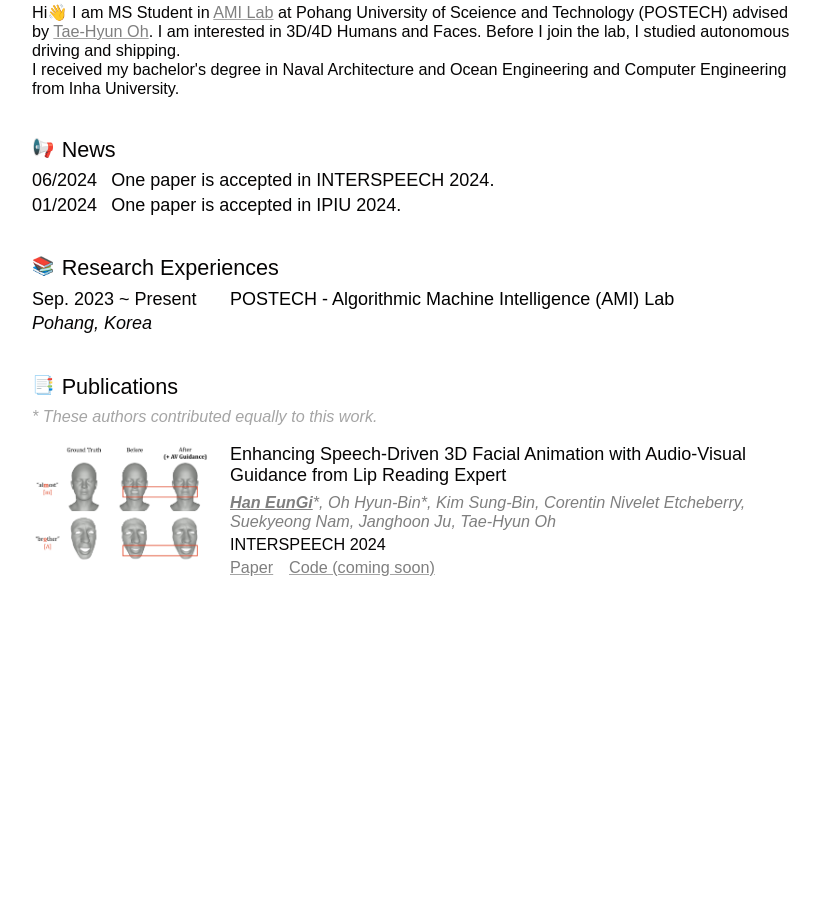
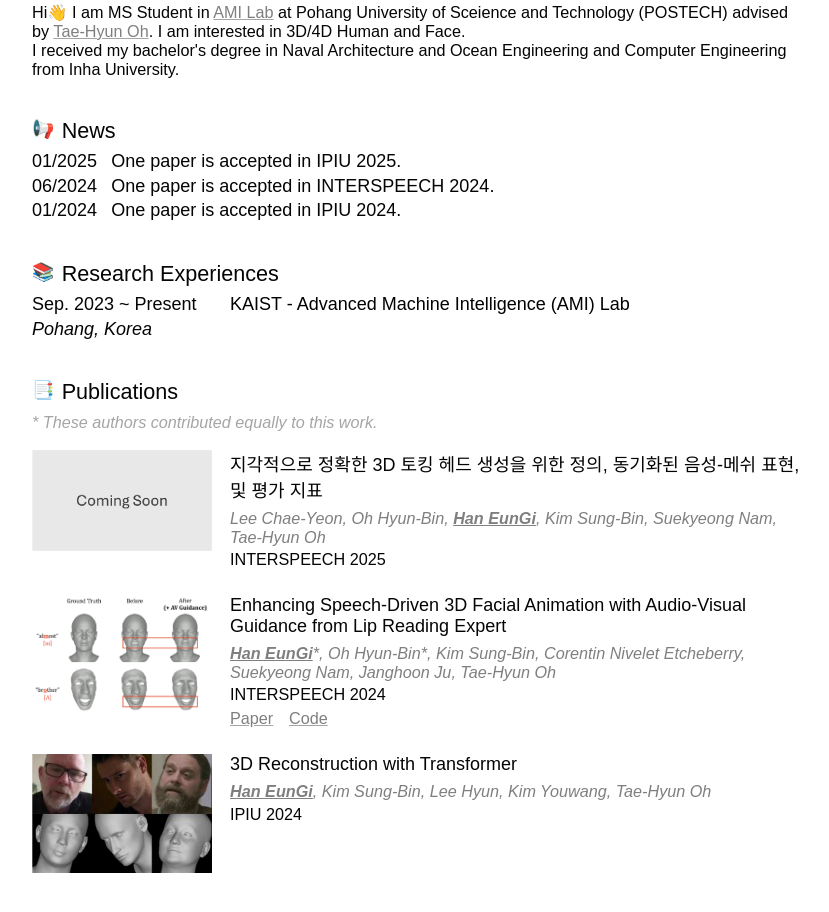
Before and after one commit to winterbloooom/profile, a plain HTML site: page index.html in a window 1280 px wide. Shown: the part 430-1342 px from the top of the page, without its empty margins (224-1053 px from the left). Before the commit the page ends 1251 px from the top, so only its background shows below. Drawn offline with Linux system fonts and the light colour scheme.

Commit message:
Update index.html

```diff
--- a/index.html
+++ b/index.html
@@ -60,8 +60,7 @@
                 </div>
                 <div id="home-greeting">
                     Hi👋 I am MS Student in <a href="https://ami.postech.ac.kr/">AMI Lab</a> at Pohang University of Sceience and Technology (POSTECH) advised by <a href="https://ami.postech.ac.kr/members/tae-hyun-oh">Tae-Hyun Oh</a>.
-                    I am interested in 3D/4D Humans and Faces.
-                    Before I join the lab, I studied autonomous driving and shipping. <br>
+                    I am interested in 3D/4D Human and Face. <br>
                     I received my bachelor's degree in Naval Architecture and Ocean Engineering and Computer Engineering from Inha University.
                 </div>
 
@@ -72,6 +71,10 @@
                     </div>
                     <div class="section-contents" id="section-news">
                         <!-- TODO: JSON 등으로 문서화하고, JS로 불러오기 -->
+                        <div class="news-single">
+                            <div class="news-single-date">01/2025</div>
+                            <div class="news-single-content">One paper is accepted in IPIU 2025.</div>
+                        </div>
                         <div class="news-single">
                             <div class="news-single-date">06/2024</div>
                             <div class="news-single-content">One paper is accepted in INTERSPEECH 2024.</div>
@@ -92,7 +95,7 @@
                         <div class="expr-single">
                             <div class="expr-single-duration">Sep. 2023 ~ Present</div>
                             <div class="expr-single-location">Pohang, Korea</div>
-                            <div class="expr-single-content"><a href="https://ami.postech.ac.kr/">POSTECH - Algorithmic Machine Intelligence (AMI) Lab</a></div>
+                            <div class="expr-single-content"><a href="https://ami.postech.ac.kr/">KAIST - Advanced Machine Intelligence (AMI) Lab</a></div>
                         </div>
                     </div>
                 </div>
@@ -109,6 +112,20 @@
                     <div class="section-contents" id="section-pub">
                         <div class="pub-single">
                             <div class="pub-single-img">
+                                <img src="assets/coming_soon.jpg" class="imgs">
+                            </div>
+                            <div class="pub-single-contents">
+                                <div class="pub-single-title">지각적으로 정확한 3D 토킹 헤드 생성을 위한 정의, 동기화된 음성-메쉬 표현, 및 평가 지표</div>
+                                <div class="pub-single-authors">Lee Chae-Yeon, Oh Hyun-Bin, <u><b>Han EunGi</b></u>, Kim Sung-Bin, Suekyeong Nam, Tae-Hyun Oh</div>
+                                <div class="pub-single-venue">INTERSPEECH 2025</div>
+                            </div>
+
+                        </div>
+                    </div>
+
+                    <div class="section-contents" id="section-pub">
+                        <div class="pub-single">
+                            <div class="pub-single-img">
                                 <img src="assets/lipexpert.jpg" class="imgs">
                             </div>
                             <div class="pub-single-contents">
@@ -117,7 +134,7 @@
                                 <div class="pub-single-venue">INTERSPEECH 2024</div>
                                 <div class="pub-single-further">
                                     <a href="https://arxiv.org/abs/2407.01034">Paper</a>
-                                    <a href="https://3d-talking-head-avguide.github.io/">Code (coming soon)</a>
+                                    <a href="https://3d-talking-head-avguide.github.io/">Code</a>
                                 </div>
                             </div>
 
```
